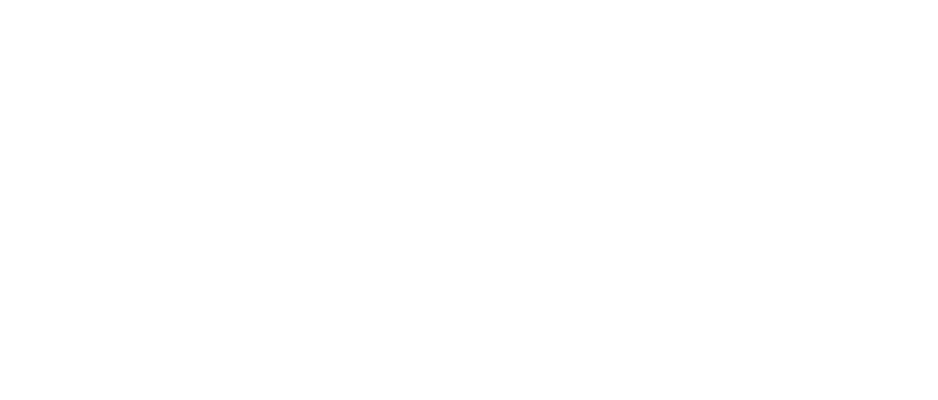
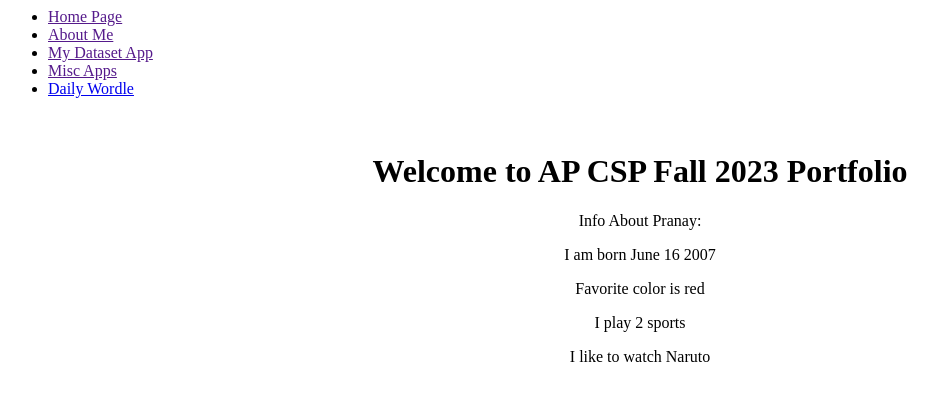
Before and after one commit to WVCS/website-pranayk111, a plain HTML site: page index1.html in a window 1280 px wide. Shown: the whole page, without its empty margins (0-938 px from the left). Drawn offline with Linux system fonts and the light colour scheme.

Commit message:
index1.html

```diff
--- a/index1.html
+++ b/index1.html
@@ -1,3 +1,23 @@
 <html>
-
+  <head>
+    <link rel = "https://t3.ftcdn.net/jpg/05/94/39/22/360_F_594392265_DfHx6T4mAKNVVSVhLBhzP5D0UILdHu59.jpg">
+    <title> Pranay's CSP Creations Portfolio </title>
+    </link>
+  </head>
+  <body>
+    <ul>
+      <li><a href = ""> Home Page </a> </li>
+      <li><a href = ""> About Me </a> </li>
+      <li><a href = ""> My Dataset App </a> </li>
+      <li><a href = ""> Misc Apps </a> </li>
+      <li><a href = "https://www.nytimes.com/games/wordle/index.html"> Daily Wordle </a> </li>
+    </ul>
+    <br>
+    <center>
+    <h1> Welcome to AP CSP Fall 2023 Portfolio </h1>
+      <p> Info About Pranay:
+        <p> I am born June 16 2007
+          <p> Favorite color is red
+            <p> I play 2 sports
+              <p> I like to watch Naruto
 </html>
```
